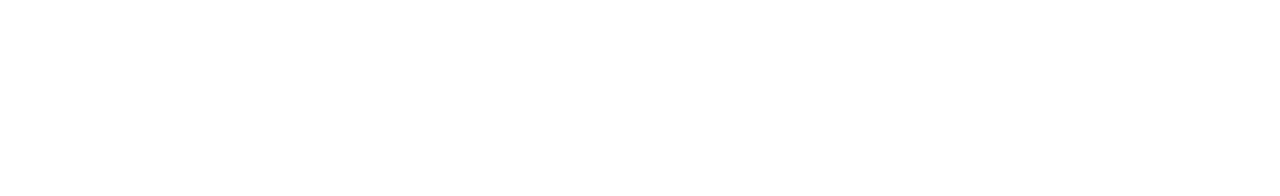
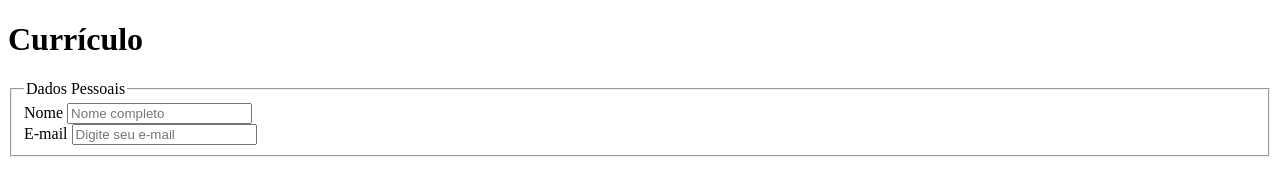
Before and after one commit to Josimar-Souza/trybe-exercises, a plain HTML site: page exercises/html-e-css-forms-flexbox-e-responsivo_1/form.html in a window 1280 px wide. Drawn offline with Linux system fonts and the light colour scheme.

Commit message:
Adicionado alguns inputs

```diff
--- a/exercises/html-e-css-forms-flexbox-e-responsivo_1/form.html
+++ b/exercises/html-e-css-forms-flexbox-e-responsivo_1/form.html
@@ -5,6 +5,21 @@
     <title>Formulário</title>
 </head>
 <body>
-
+    <header class="header">
+        <h1>Currículo</h1>
+    </header>
+    <form action="" method="get">
+        <fieldset class="dados-pessoais">
+            <legend>Dados Pessoais</legend>
+            <div class="dados-pessoais-linha">
+                <label for="input-name">Nome</label>
+                <input type="text" name="name" id="input-name" placeholder="Nome completo" maxlength="40" required>
+            </div>
+            <div class="dados-pessoais-linha">
+                <label for="input-name">E-mail</label>
+                <input type="email" name="email" id="input-email" placeholder="Digite seu e-mail">
+            </div>
+        </fieldset>
+    </form>
 </body>
 </html>
```
